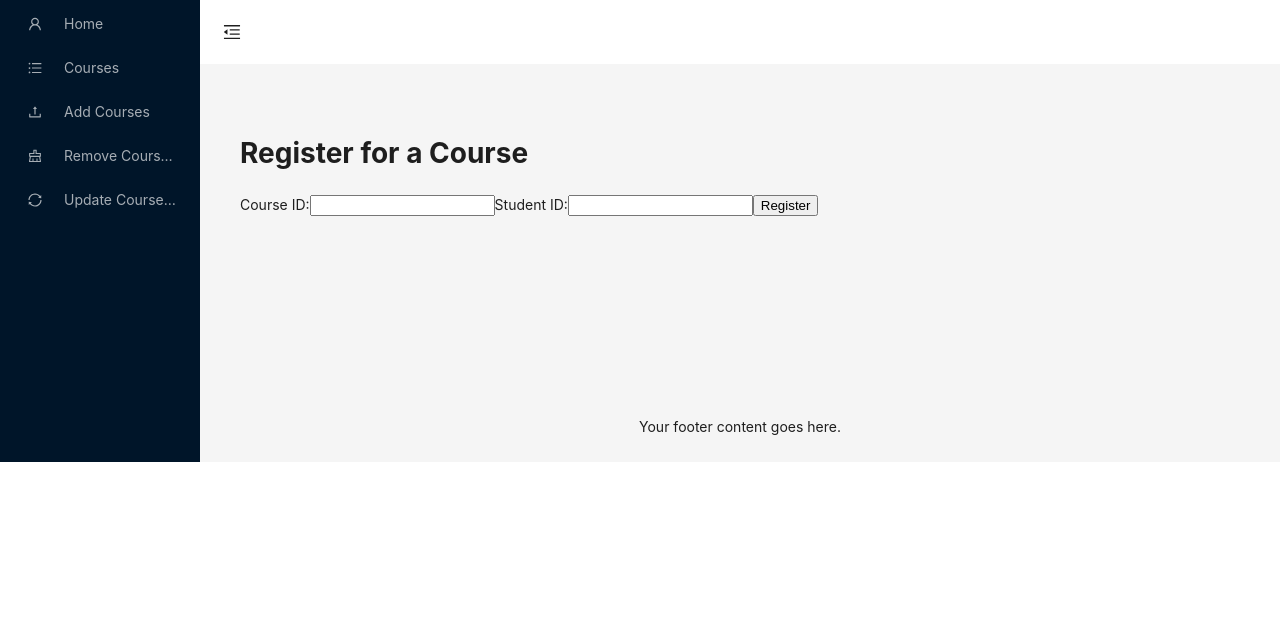
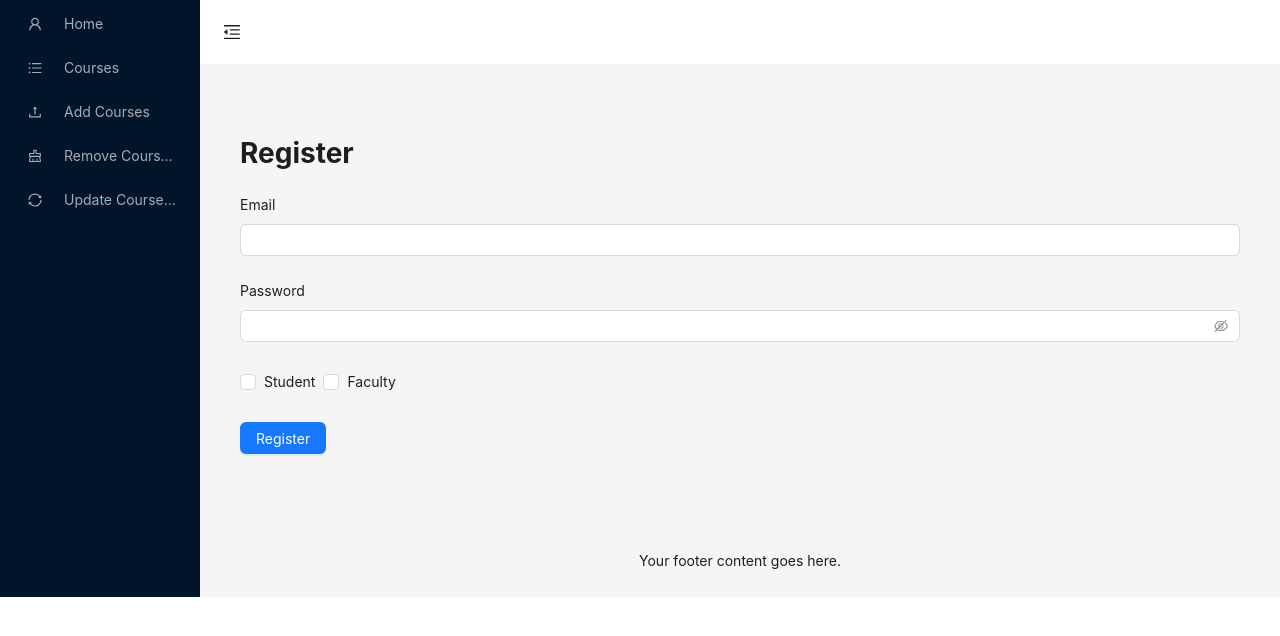
Before and after one commit to jld224/CourseRegistration, a Next.js app: page /register in a window 1280 px wide. Shown: the top 636 px of the page. Built offline with nearby package versions, Linux system fonts and the light colour scheme.

Commit message:
Login and Register

```diff
--- a/db/dbQueries.js
+++ b/db/dbQueries.js
@@ -31,8 +31,28 @@ const removeCourse = async (courseData) => {
   await pool.query(query, values);
 };
 
+const verifyUserCredentials = async (email, password, userType) => {
+  const userTypeValue = userType.student ? 'Student' : userType.faculty ? 'Faculty' : null;
+  const query = `
+      SELECT * FROM users WHERE email = ? AND password = ? AND userType = ?;
+  `;
+  const [results] = await pool.query(query, [email, password, userTypeValue]);
+  return results.length > 0;
+};
+
+const registerUser = async (email, password, userType) => {
+  const userTypeValue = userType.student ? 'Student' : userType.faculty ? 'Faculty' : null;
+  const query = `
+      INSERT INTO users (email, password, userType) VALUES (?, ?, ?);
+  `;
+  const [results] = await pool.query(query, [email, password, userTypeValue]);
+  return results.affectedRows > 0;
+};
+
 module.exports = {
   insertCourse,
   updateCourse,
-  removeCourse
+  removeCourse,
+  verifyUserCredentials,
+  registerUser
 };
--- a/pages/addCourse.js
+++ b/pages/addCourse.js
@@ -38,7 +38,10 @@ export default function AddCourse() {
       body: JSON.stringify(courseData)
     });
 
-    // Handle the response here (e.g., show success or error message)
+    if(response.status === 200)
+        message.success("Course removed successfully")
+    else
+        message.error("An error occurred removing course")
   };
 
   return (
--- a/pages/register.js
+++ b/pages/register.js
@@ -1,18 +1,44 @@
-export default function Register() {
+import { useState } from 'react';
+import { Form, Input, Checkbox, Button, message } from 'antd';
+
+export default function RegisterPage() {
+    const [email, setEmail] = useState('');
+    const [password, setPassword] = useState('');
+    const [userType, setUserType] = useState({ student: false, faculty: false });
+
+    const handleRegister = async () => {
+        const response = await fetch('/api/register', {
+            method: 'POST',
+            headers: { 'Content-Type': 'application/json' },
+            body: JSON.stringify({ email, password, userType })
+        });
+
+        const result = await response.json();
+        if (result.success) {
+            message.success('Registration successful!');
+        } else {
+            message.error(result.message);
+        }
+    };
+
     return (
-      <div>
-        <h1>Register for a Course</h1>
-        <form>
-          <label>
-            Course ID:
-            <input type="text" name="courseId" />
-          </label>
-          <label>
-            Student ID:
-            <input type="text" name="studentId" />
-          </label>
-          <input type="submit" value="Register" />
-        </form>
-      </div>
+        <div>
+            <h1>Register</h1>
+            <Form layout="vertical" onFinish={handleRegister}>
+                <Form.Item label="Email" rules={[{ required: true }]}>
+                    <Input value={email} onChange={(e) => setEmail(e.target.value)} />
+                </Form.Item>
+                <Form.Item label="Password" rules={[{ required: true }]}>
+                    <Input.Password value={password} onChange={(e) => setPassword(e.target.value)} />
+                </Form.Item>
+                <Form.Item>
+                    <Checkbox checked={userType.student} onChange={e => setUserType({ ...userType, student: e.target.checked })}>Student</Checkbox>
+                    <Checkbox checked={userType.faculty} onChange={e => setUserType({ ...userType, faculty: e.target.checked })}>Faculty</Checkbox>
+                </Form.Item>
+                <Form.Item>
+                    <Button type="primary" htmlType="submit">Register</Button>
+                </Form.Item>
+            </Form>
+        </div>
     );
-  }
+}
```
